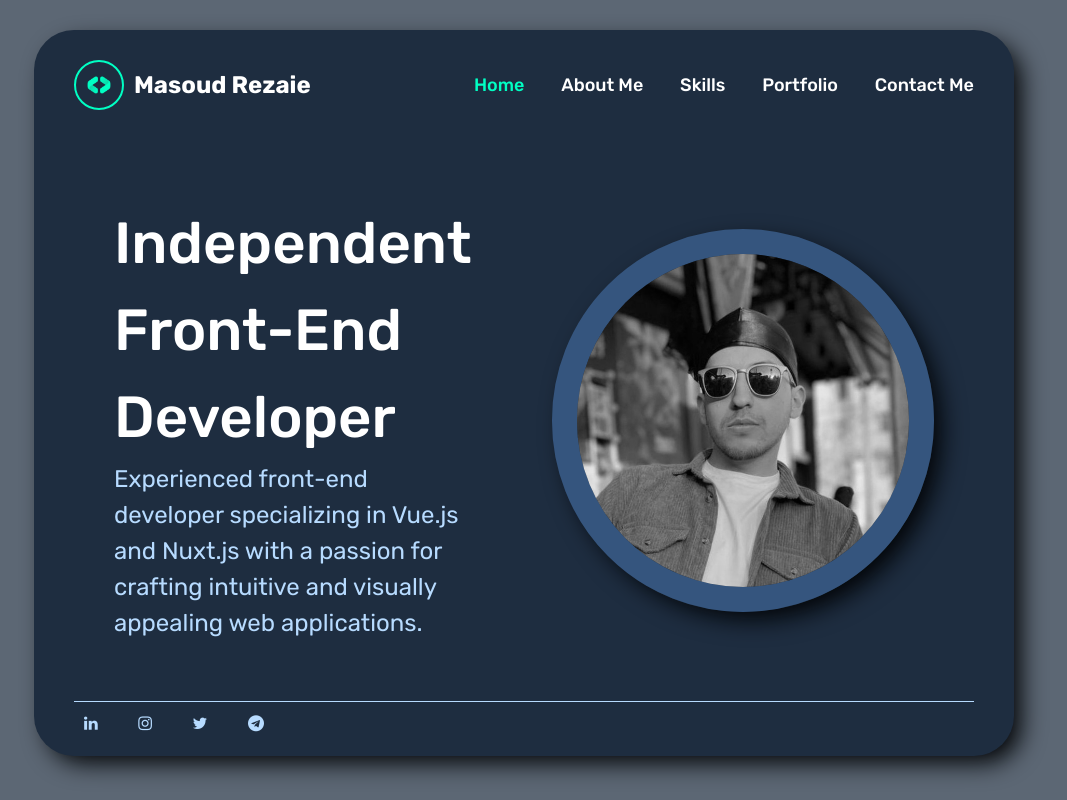
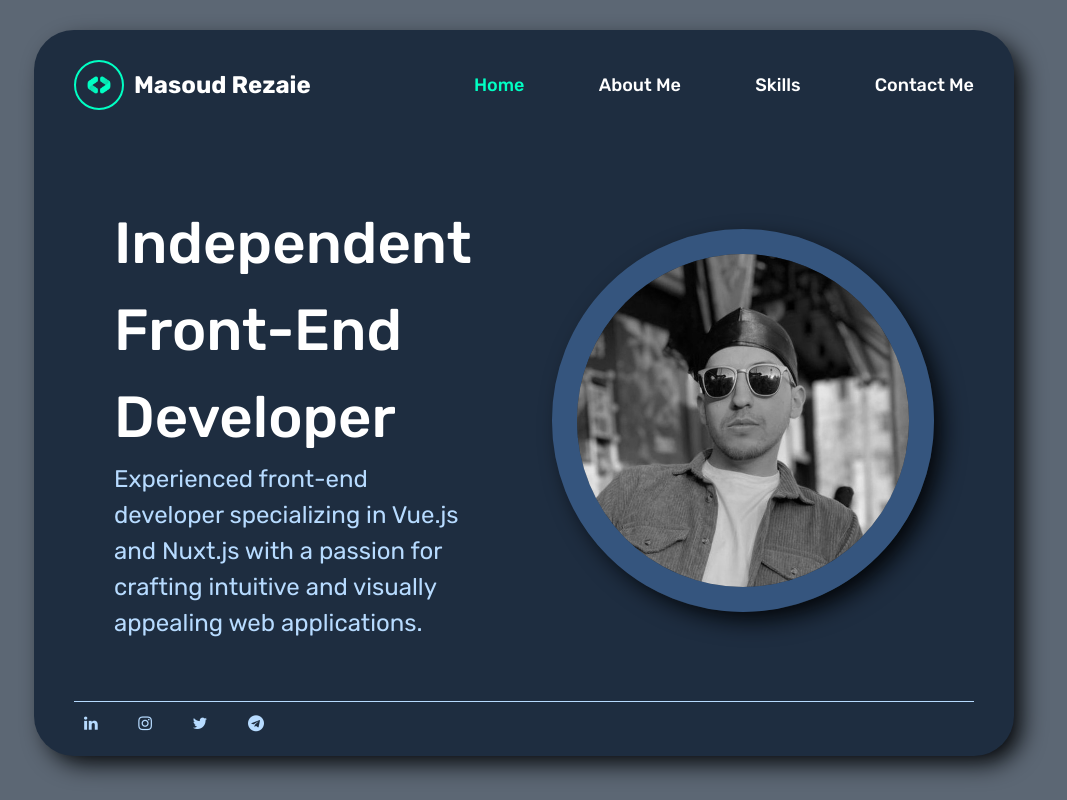
Before and after one commit to masoudrezaie99/cv, a Vue app: page / in a window 1280 px wide. Shown: the whole page, without its empty margins (116-1183 px from the left). Built offline with nearby package versions, Linux system fonts and the light colour scheme.

Commit message:
Portfolio removed from navbar

```diff
--- a/src/components/Navbar-cp.vue
+++ b/src/components/Navbar-cp.vue
@@ -13,7 +13,7 @@
                 <li><router-link to="/">Home</router-link></li>
                 <li><router-link to="/AboutMe">About Me</router-link></li>
                 <li><router-link to="/Skills">Skills</router-link></li>
-                <li><router-link to="/Portfolio">Portfolio</router-link></li>
+                <!-- <li><router-link to="/Portfolio">Portfolio</router-link></li> -->
                 <li><router-link to="/ContactMe">Contact Me</router-link></li>
 
             </ul></div>
@@ -26,7 +26,7 @@
             <router-link to="/" @click="closeNav()">Home</router-link>
             <router-link to="/AboutMe" @click="closeNav()">About Me</router-link>
             <router-link to="/Skills" @click="closeNav()">Skills</router-link>
-            <router-link to="/Portfolio" @click="closeNav()">Portfolio</router-link>
+            <!-- <router-link to="/Portfolio" @click="closeNav()">Portfolio</router-link> -->
             <router-link to="/ContactMe" @click="closeNav()">Contact Me</router-link>
             </div>
 
```
